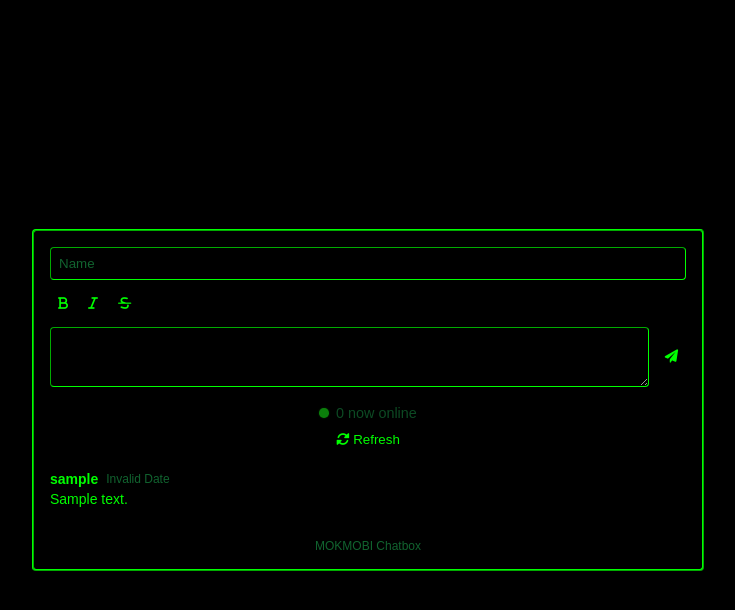
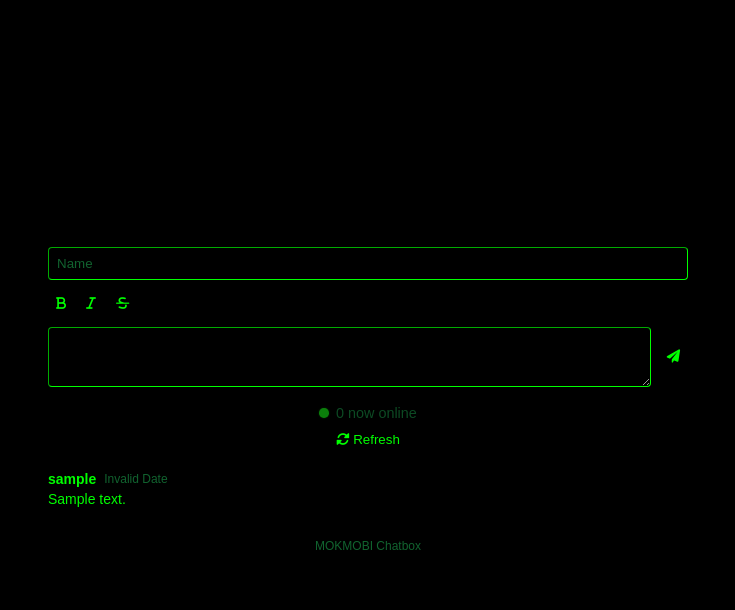
Before and after one commit to DetroitGuru/chatbox, a Flask app: page / in a window 1280 px wide. Shown: the top 610 px of the page, without its empty margins (272-1007 px from the left). Run offline with Flask 3, Linux system fonts and the light colour scheme; tables that the repository leaves empty hold one stand-in row (values such as "Sample post"); some web fonts are replaced.

Commit message:
Update chatbox.html

```diff
--- a/templates/chatbox.html
+++ b/templates/chatbox.html
@@ -29,7 +29,7 @@
             max-width: 42rem;
             background: #000;
             color: #0f0;
-            border: 2px ridge #0f0;
+            border: none;
             border-radius: 4px;
             overflow: hidden;
         }
```
